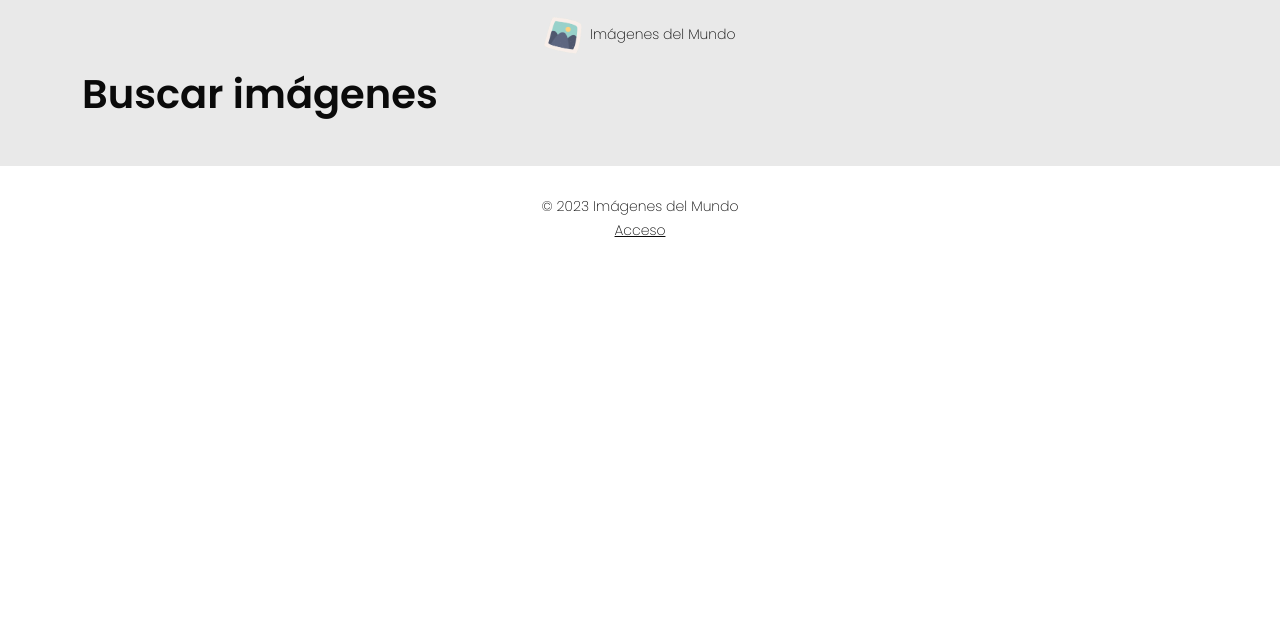
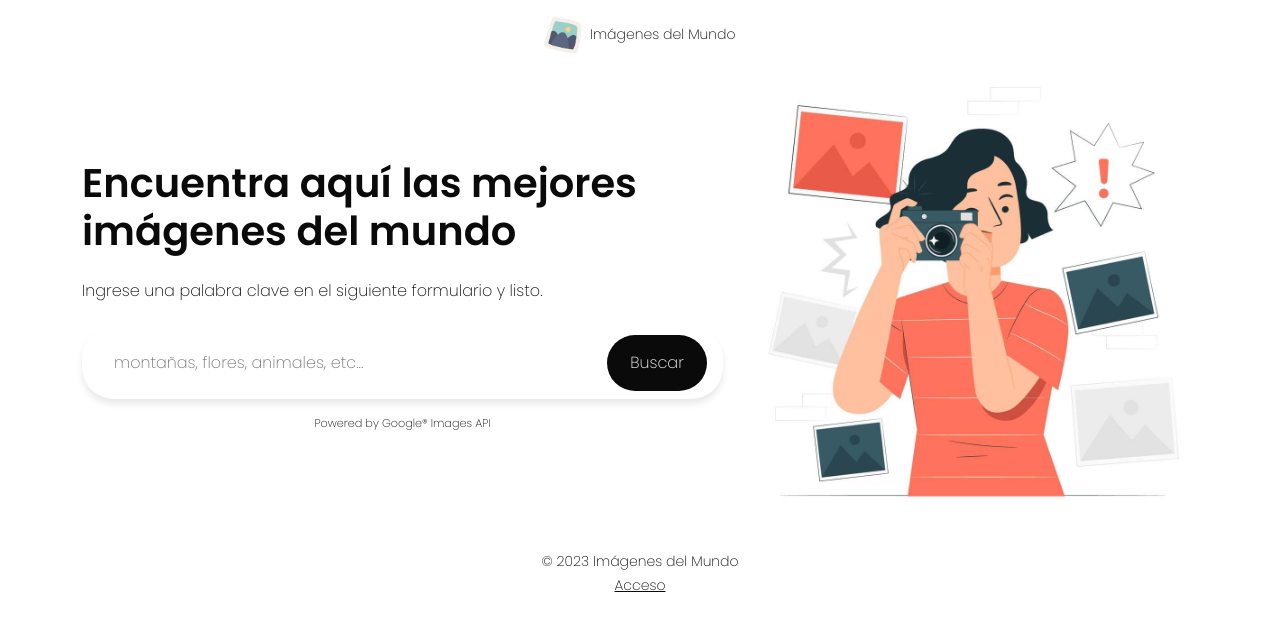
Before and after one commit to luchoweb/prueba-frontend, a React (Vite) app: page / in a window 1280 px wide. Shown: the top 630 px of the page. Built offline with nearby package versions, Linux system fonts and the light colour scheme.

Commit message:
Visual Home Hero done

```diff
--- a/src/components/HomeHero/index.tsx
+++ b/src/components/HomeHero/index.tsx
@@ -1,17 +1,44 @@
 import { useTranslation } from "react-i18next";
 
+import HeroImage from "../../assets/hero-img.jpg";
 import "./styles.scss";
 
 const HomeHero = () => {
   const { t } = useTranslation();
 
   return (
-    <section className="home-hero pb-5">
+    <section className="home-hero pt-4 pt-lg-0 pb-3 pb-lg-0">
       <div className="container">
-        <h1 className="m-0">{t("hero-title")}</h1>
+        <div className="row align-items-center">
+          <div className="col-12 col-md-7 home-hero__content">
+            <h1 className="mb-4">{t("hero-title")}</h1>
+
+            <p className="m-0 mb-4">
+              {t("hero-text")}.
+            </p>
+
+            <div className="search-form">
+              <input
+                className="search-form__input"
+                type="text"
+                placeholder={t("hero-input-placeholder")}
+              />
+
+              <button className="search-form__button">Buscar</button>
+            </div>
+
+            <p className="m-0 mt-3 home-hero__disclaimer">
+              Powered by Google&reg; Images API
+            </p>
+          </div>
+
+          <div className="col-12 col-md-5 home-hero__image pt-4 pt-md-0">
+            <img src={HeroImage} alt="image" />
+          </div>
+        </div>
       </div>
     </section>
-  )
-}
+  );
+};
 
 export default HomeHero;
--- a/src/components/HomeHero/styles.scss
+++ b/src/components/HomeHero/styles.scss
@@ -1,5 +1,49 @@
 .home-hero {
-  background-color: var(--color-gray-light);
-  margin-top: calc(var(--header-height) * -1);
-  padding-top: var(--header-height);
+  &__image {
+    img {
+      width: 100%;
+    }
+  }
+
+  &__content {
+    .search-form {
+      box-shadow: 0 5px 7px var(--color-gray-light);
+      border-radius: 2rem;
+      display: flex;
+      justify-content: space-between;
+      padding: .5rem 1rem;
+
+      &__input {
+        appearance: none;
+        border: none;
+        padding: 1rem;
+
+        &:focus {
+          outline: none;
+        }
+
+        width: 80%;
+      }
+
+      &__button {
+        appearance: none;
+        background-color: var(--color-text);
+        border: none;
+        border-radius: 2rem;
+        color: var(--color-white);
+        padding: .5rem 1rem;
+        transition: all .2s ease-in-out;
+        width: 100px;
+
+        &:hover {
+          background-color: var(--color-orange);
+        }
+      }
+    }
+  }
+
+  &__disclaimer {
+    font-size: .7rem;
+    text-align: center;
+  }
 }
--- a/src/index.scss
+++ b/src/index.scss
@@ -7,6 +7,7 @@
   --color-gray: #afafaf;
   --color-error: #d32f2f;
   --color-error-light: #e57373;
+  --color-orange: #e95a49;
 
   --header-height: 70px;
 }
--- a/src/locales/es.json
+++ b/src/locales/es.json
@@ -1,4 +1,6 @@
 {
-  "hero-title": "Buscar imágenes",
+  "hero-title": "Encuentra aquí las mejores imágenes del mundo",
+  "hero-text": "Ingrese una palabra clave en el siguiente formulario y listo",
+  "hero-input-placeholder": "montañas, flores, animales, etc...",
   "access": "acceso"
 }
```
Also changed, not shown: src/assets/hero-img.jpg (added).
